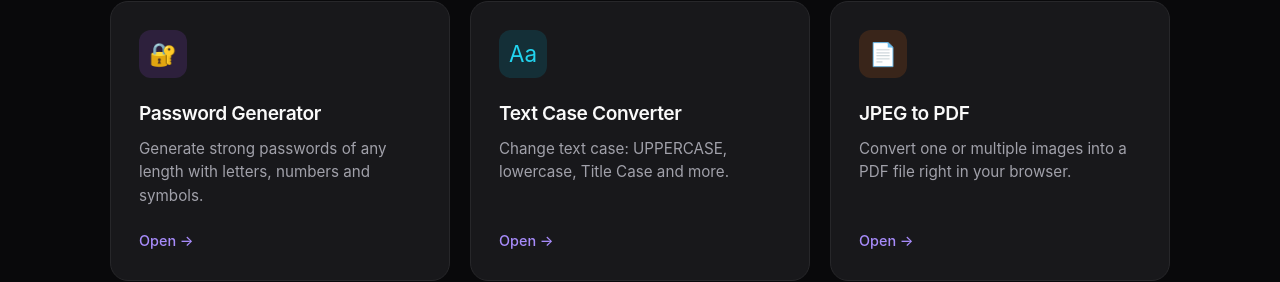
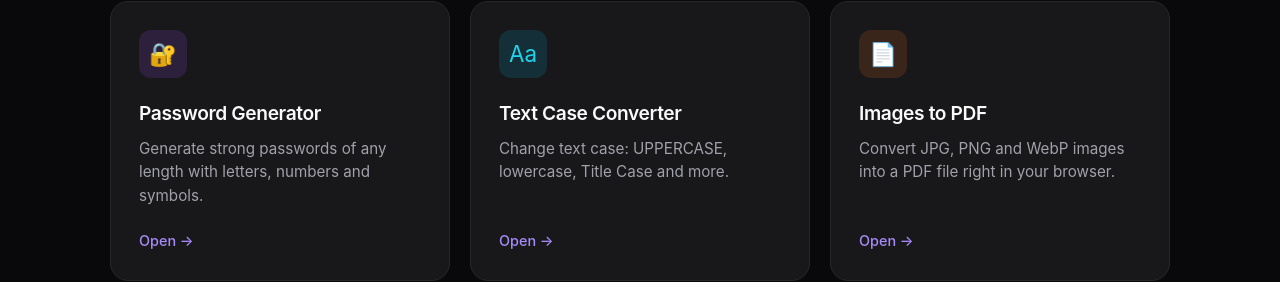
Before and after one commit to mikka228/online-tools, a plain HTML site: page index.html in a window 1280 px wide. Shown: the part 654-936 px from the top of the page. Drawn offline with Linux system fonts and the light colour scheme.

Commit message:
Rename JPEG to PDF card to Images to PDF

```diff
--- a/index.html
+++ b/index.html
@@ -233,8 +233,8 @@
 
       <a href="jpg-to-pdf.html" class="card">
         <div class="card-icon" style="background: rgba(249,115,22,0.15); color: #fb923c;">📄</div>
-        <h2>JPEG to PDF</h2>
-        <p>Convert one or multiple images into a PDF file right in your browser.</p>
+        <h2>Images to PDF</h2>
+        <p>Convert JPG, PNG and WebP images into a PDF file right in your browser.</p>
         <div class="cta">Open →</div>
       </a>
 
```
